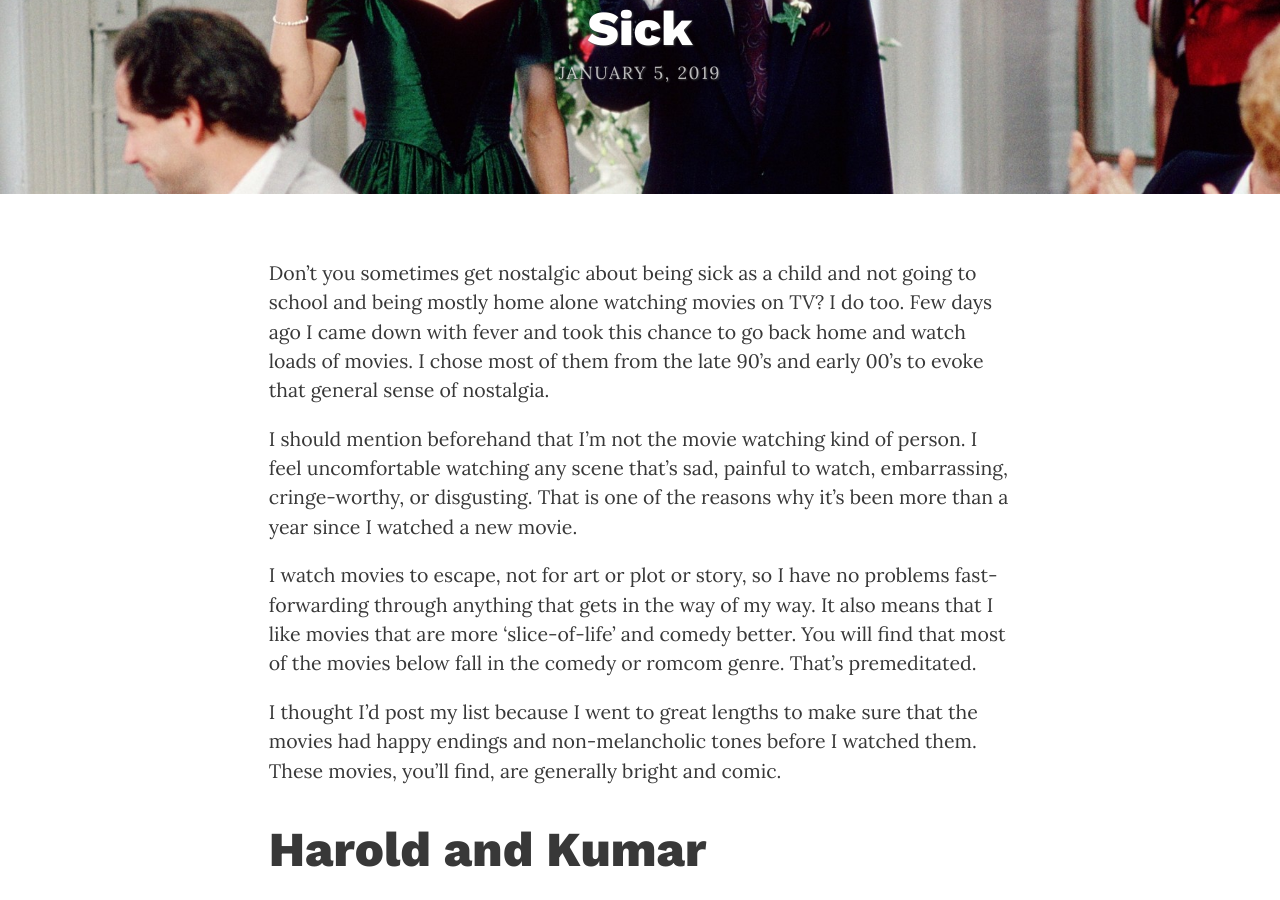
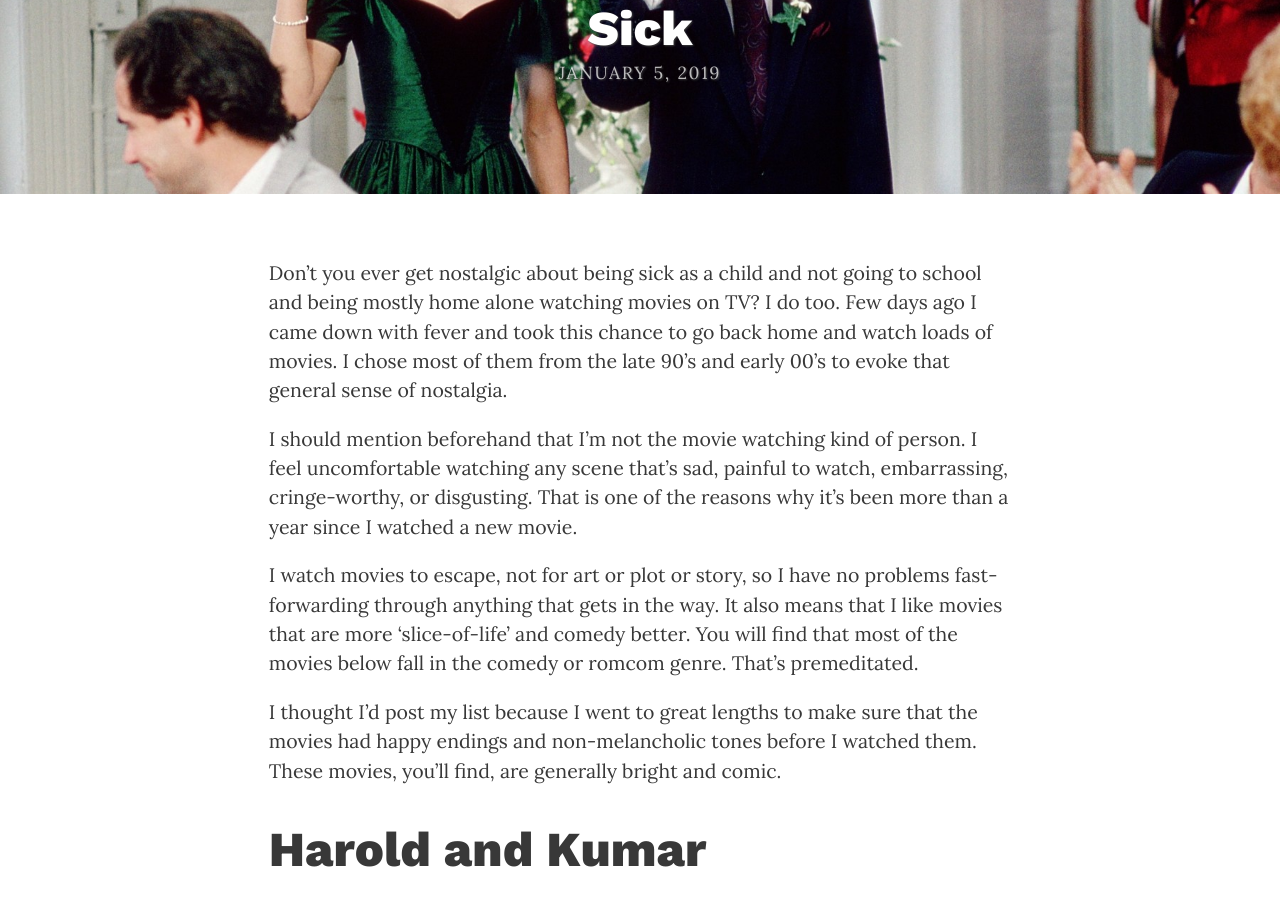
Before and after one commit to niravcodes/niravcodes.github.io, a Jekyll site: the page built from _posts/2019-01-05-movies-that-i-watched-when-i-was-sick.md, in a window 1280 px wide and 900 px high, scrolled down 291 px. Built offline with Jekyll 4.4.1, drawn with Linux system fonts in a browser that asks for light colours; some of the changed text lies outside the part shown.

Commit message:
Update from Forestry.io - Updated movies-that-i-watched-when-i-was-sick.md

```diff
--- a/_posts/2019-01-05-movies-that-i-watched-when-i-was-sick.md
+++ b/_posts/2019-01-05-movies-that-i-watched-when-i-was-sick.md
@@ -9,21 +9,25 @@
 date: 2019-01-05 16:08:09 +0000
 
 ---
-Don't you sometimes get nostalgic about being sick as a child and not going to school and being mostly home alone  watching movies on TV? I do too. Few days ago I came down with fever and took this chance to go back home and watch loads of movies. I chose most of them from the late 90's and early 00's to evoke that general sense of nostalgia.
+Don't you ever get nostalgic about being sick as a child and not going to school and being mostly home alone  watching movies on TV? I do too. Few days ago I came down with fever and took this chance to go back home and watch loads of movies. I chose most of them from the late 90's and early 00's to evoke that general sense of nostalgia.
 
 I should mention beforehand that I'm not the movie watching kind of person. I feel uncomfortable watching any scene that's sad, painful to watch, embarrassing, cringe-worthy, or disgusting. That is one of the reasons why it's been more than a year since I watched a new movie.
 
-I watch movies to escape, not for art or plot or story, so I have no problems fast-forwarding through anything that gets in the way of my way. It also means that I like movies that are more 'slice-of-life' and comedy better. You will find that most of the movies below fall in the comedy or romcom genre. That's premeditated.
+I watch movies to escape, not for art or plot or story, so I have no problems fast-forwarding through anything that gets in the way. It also means that I like movies that are more 'slice-of-life' and comedy better. You will find that most of the movies below fall in the comedy or romcom genre. That's premeditated.
 
 I thought I'd post my list because I went to great lengths to make sure that the movies had happy endings and non-melancholic tones before I watched them. These movies, you'll find, are generally bright and comic.
 
 # Harold and Kumar
 
-![](https://nirav.com.np/assets/img/haroldkumar.jpg "Harold and Kumar snapshot")I loved _Harold and Kumar_. It is about two friends' adventure to a restaurant while high. Along the way they perform a surgery, smoke weed with and then ride on a cheetah, get their car stolen by Neil Patrick Harris and use a glider to escape a cop. This kind of outlandish plot and the comedy makes _Harold and Kumar_ greatly enjoyable; and while there are **several** movies of this type that overdo these ideas and end up being just ugly, _Harold and Kumar_ manages to make everything work together. I specially loved the character of Kumar as a brilliant slacker, and I think Kal Penn played him charmingly. There were a few scenes that I thought were way too disgusting to be funny, though, and I fast forwarded through them.
+![](https://nirav.com.np/assets/img/haroldkumar.jpg "Harold and Kumar snapshot")
+
+I loved _Harold and Kumar_. It is about two friends' adventure to a restaurant while high. Along the way they perform a surgery, smoke weed with and then ride on a cheetah, get their car stolen by Neil Patrick Harris and use a glider to escape a cop. This kind of outlandish plot and the comedy makes _Harold and Kumar_ greatly enjoyable; and while there are **several** movies of this type that overdo these ideas and end up being just ugly, _Harold and Kumar_ manages to make everything work together. I specially loved the character of Kumar as a brilliant slacker, and I think Kal Penn played him charmingly. There were a few scenes that I thought were way too disgusting to be funny, though, and I fast forwarded through them.
 
 # Pride and Prejudice
 
-![](https://nirav.com.np/assets/img/prideprejudice.jpg)I finished reading _Pride and Prejudice_ when sick and I really enjoyed it. It is set in the Regency era in Britain of which I know next to nothing so I decided to also watch the movie. The movie, as it turns out, is not set in the regency era but it is a good movie nonetheless.
+![](https://nirav.com.np/assets/img/prideprejudice.jpg)
+
+I finished reading _Pride and Prejudice_ when sick and I really enjoyed it. It is set in the Regency era in Britain of which I know next to nothing so I decided to also watch the movie. The movie, as it turns out, is not set in the regency era but it is a good movie nonetheless.
 
 Having read the book, I ended up skipping a lot. Mrs. Bennett makes it specially hard to watch. I couldn't stand to watch her make a fool of herself so I ended up just skipping any scene she is in. I also skipped most of the ballroom scenes and any part involving Mr. Collins or Lady Catherine. I liked the book better.
 
@@ -31,7 +35,9 @@
 
 # 500 Days Of Summer
 
-![](https://nirav.com.np/assets/img/500-summer.jpg)This movie is one of those instant favorites. All characters are very endearing and the setting is interesting. I loved the non-linear narrative and the use of _(500)_ as a counter. _500 Days Of Summer_ is funny, romantic and I'm definitely going to watch it many times again.
+![](https://nirav.com.np/assets/img/500-summer.jpg)
+
+This movie is one of those instant favorites. All characters are very endearing and the setting is interesting. I loved the non-linear narrative and the use of _(500)_ as a counter. _500 Days Of Summer_ is funny, romantic and I'm definitely going to watch it many times again.
 
 # When Harry Met Sally
 
```
Also changed, not shown: other parts of _posts/2019-01-05-movies-that-i-watched-when-i-was-sick.md (+3 -1 lines).
